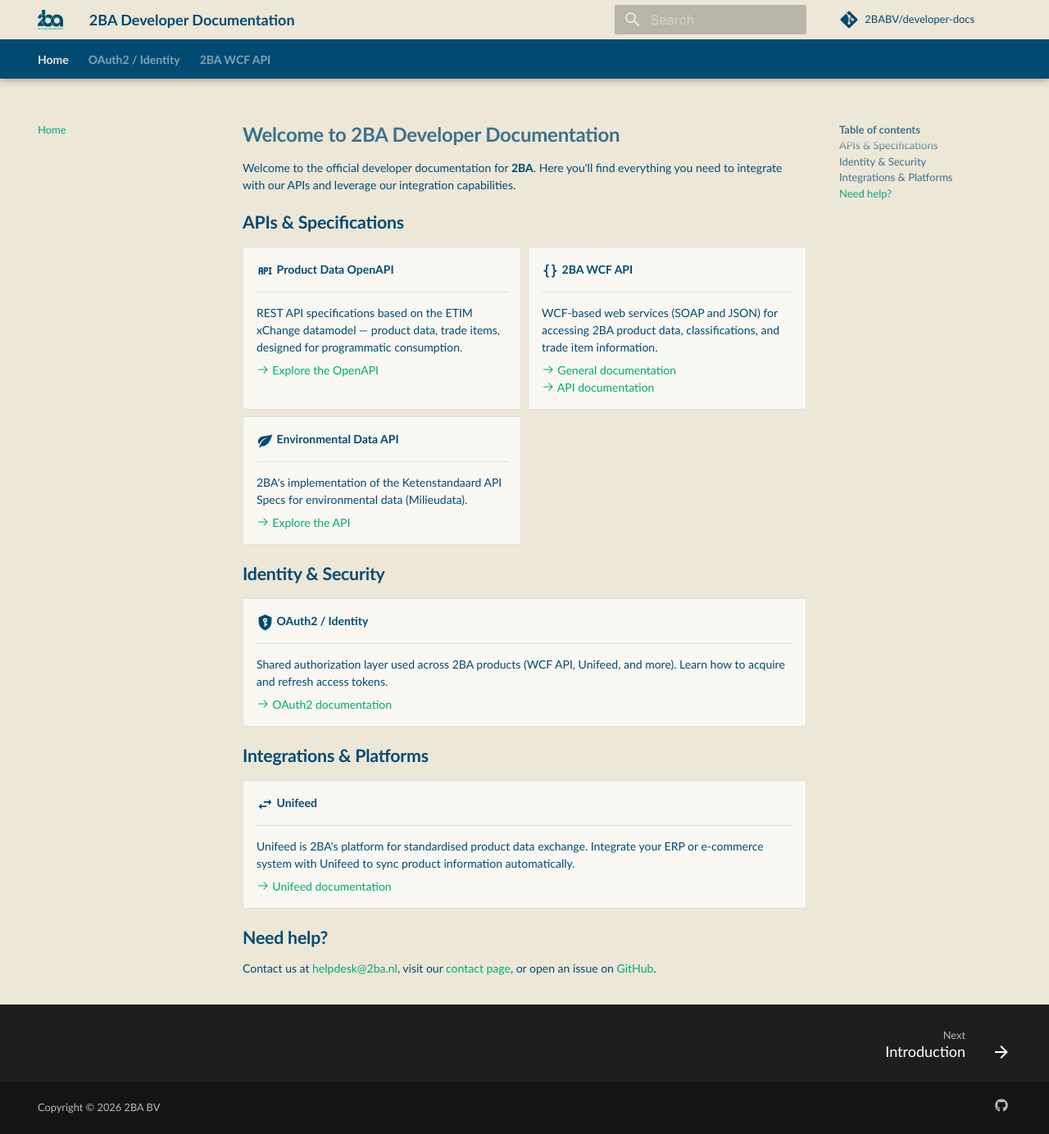
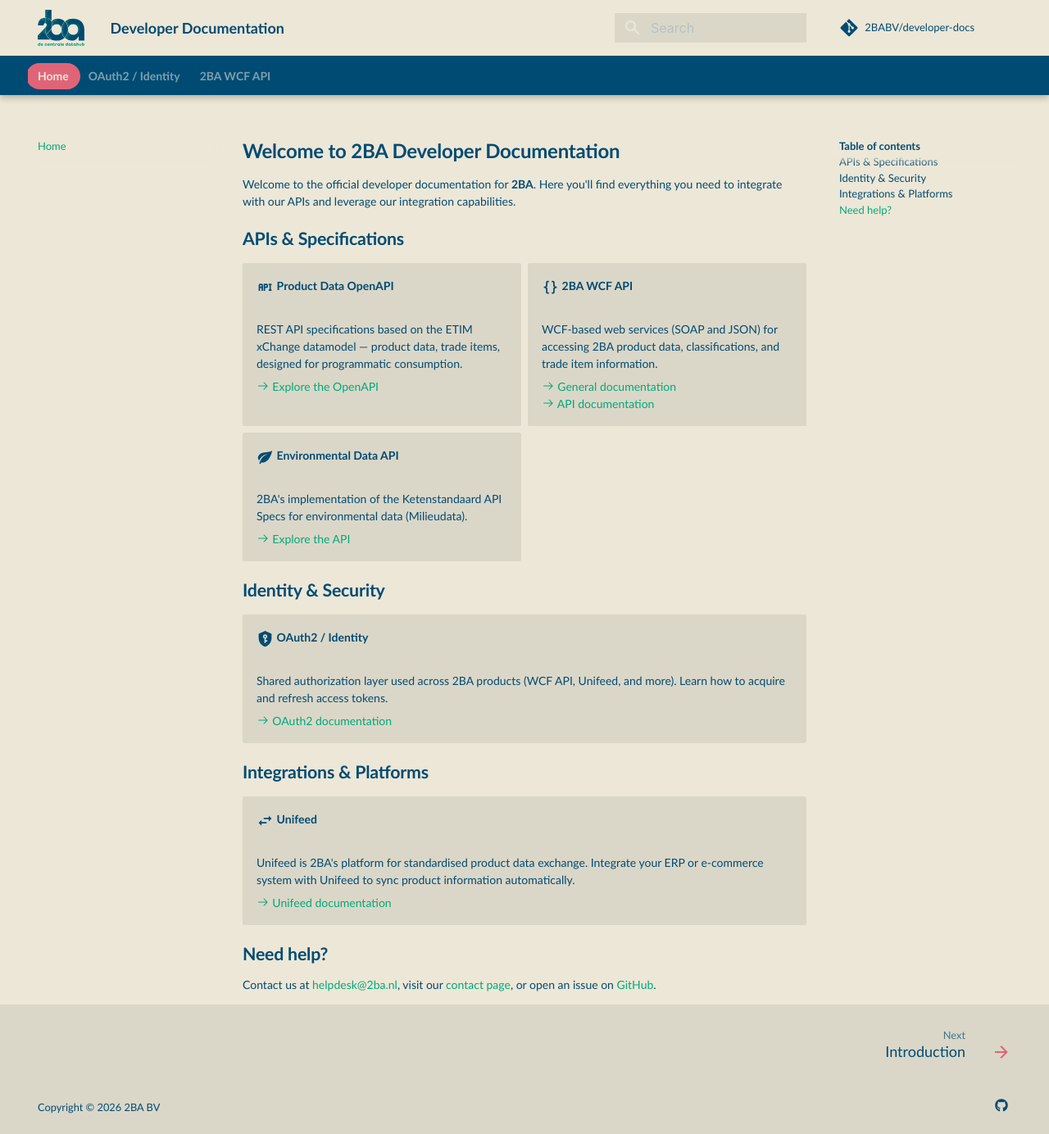
Before and after one commit to 2BABV/developer-docs, an MkDocs documentation site: the page built from docs/index.md, in a window 1280 px wide and 1384 px high. Shown: the whole window at 82% size. Built offline with MkDocs 1.6.1 and Material for MkDocs 9.7.7, drawn with Linux system fonts in a browser that asks for light colours; comment, search, counter and statistics services are not loaded.

Commit message:
Style fixes

```diff
--- a/docs/stylesheets/extra.css
+++ b/docs/stylesheets/extra.css
@@ -1,27 +1,32 @@
 /* 2BA brand colors (Huisstijlgids) */
 :root,
 [data-md-color-scheme="default"] {
-  --md-primary-fg-color:        #004B73; /* 2BA-Blauw */
-  --md-primary-fg-color--light: #1a6a90;
-  --md-primary-fg-color--dark:  #003352;
-  --md-primary-bg-color:        #EDE7D7; /* 2BA-Ivoor licht */
-  --md-primary-bg-color--light: rgba(237, 231, 215, 0.7);
-  --md-accent-fg-color:              #00A97A; /* 2BA-Groen */
-  --md-accent-fg-color--transparent: rgba(0, 169, 122, 0.1);
-  --md-default-bg-color:        #EDE7D7;
-  --md-default-bg-color--light: rgba(237, 231, 215, 0.54);
-  --md-default-bg-color--lighter: rgba(237, 231, 215, 0.26);
-  --md-default-bg-color--lightest: rgba(237, 231, 215, 0.07);
-  --md-default-fg-color:        #004B73;
-  --md-default-fg-color--light: rgba(0, 75, 115, 0.75);
-  --md-default-fg-color--lighter: rgba(0, 75, 115, 0.54);
-  --md-default-fg-color--lightest: rgba(0, 75, 115, 0.12);
-  --md-typeset-a-color:         #00A97A;
-  --md-code-bg-color:           rgba(0, 75, 115, 0.06);
+  --md-primary-fg-color:        var(--color-2ba-blauw);
+  --md-primary-fg-color--light: var(--color-2ba-blauw);
+  --md-primary-fg-color--dark:  var(--color-2ba-blauw);
+  --md-primary-bg-color:        var(--color-2ba-ivoor-licht);
+  --md-primary-bg-color--light: var(--color-2ba-ivoor-donker);
+  --md-accent-fg-color:              var(--color-2ba-groen);
+  --md-accent-fg-color--transparent: var(--color-2ba-warm-geel);
+  --md-default-bg-color:        var(--color-2ba-ivoor-licht);
+  --md-default-bg-color--light: var(--color-2ba-ivoor-licht);
+  --md-default-bg-color--lighter: var(--color-2ba-ivoor-donker);
+  --md-default-bg-color--lightest: var(--color-2ba-ivoor-donker);
+  --md-default-fg-color:        var(--color-2ba-blauw);
+  --md-default-fg-color--light: var(--color-2ba-blauw);
+  --md-default-fg-color--lighter: var(--color-2ba-blauw);
+  --md-default-fg-color--lightest: var(--color-2ba-ivoor-donker);
+  --md-typeset-a-color:         var(--color-2ba-groen);
+  --md-code-bg-color:           var(--color-2ba-ivoor-donker);
 
-  /* 2BA supplementary color palette (Aanvullend kleurenpalet) — for accents, graphs, etc. */
-  --color-2ba-rood:             #E06478;
-  --color-2ba-ivoor-donker:     #DBD7C8;
+  /* 2BA primary brand colors */
+  --color-2ba-blauw:             #004B73;
+  --color-2ba-groen:             #00A97A;
+  --color-2ba-rood:              #E06478;
+  --color-2ba-ivoor-donker:      #DBD7C8;
+  --color-2ba-ivoor-licht:       #EDE7D7;
+
+  /* 2BA supplementary color palette — for accents, graphs, etc. */
   --color-2ba-licht-blauw:      #B3C3C4;
   --color-2ba-zacht-lila:       #B9B3CE;
   --color-2ba-warm-geel:        #E5C875;
@@ -50,49 +55,81 @@ body,
 
 /* Header uses primary fg/bg */
 .md-header {
-  background-color: #EDE7D7;
-  color: #004B73;
+  background-color: var(--color-2ba-ivoor-licht);
+  color: var(--color-2ba-blauw);
 }
 
 .md-header__title {
-  color: #004B73;
+  color: var(--color-2ba-blauw);
+}
+
+/* Enlarge header logo */
+.md-header__button.md-logo img,
+.md-header__button.md-logo svg {
+  height: 2.2rem;
+  width: auto;
 }
 
 /* Navigation tabs */
 .md-tabs {
-  background-color: #004B73;
+  background-color: var(--color-2ba-blauw);
 }
 
 .md-tabs__link {
-  color: rgba(237, 231, 215, 0.8);
+  color: var(--color-2ba-licht-blauw);
 }
 
 .md-tabs__link--active,
 .md-tabs__link:hover {
-  color: #EDE7D7;
+  color: var(--color-2ba-ivoor-licht);
+}
+
+.md-tabs__link--active,
+.md-tabs__link[aria-current="page"],
+.md-tabs__item--active .md-tabs__link {
+  position: relative;
+  color: var(--color-2ba-ivoor-licht);
+  z-index: 0;
+}
+
+.md-tabs__link--active::before,
+.md-tabs__link[aria-current="page"]::before,
+.md-tabs__item--active .md-tabs__link::before {
+  content: "";
+  position: absolute;
+  inset: -0.5em -1em;
+  background-color: var(--color-2ba-rood);
+  border-radius: 999px;
+  z-index: -1;
 }
 
 /* Sidebar active link */
 .md-nav__link--active {
-  color: #00A97A;
+  color: var(--color-2ba-groen);
+}
+
+/* Heading permalink icons */
+.md-typeset .headerlink,
+.md-typeset a.headerlink {
+  color: var(--color-2ba-rood) !important;
 }
 
 /* Buttons */
 .md-button--primary {
-  background-color: #00A97A;
-  border-color: #00A97A;
-  color: #EDE7D7;
+  background-color: var(--color-2ba-groen);
+  border-color: var(--color-2ba-groen);
+  color: var(--color-2ba-ivoor-licht);
 }
 
 .md-button--primary:hover {
-  background-color: #008f68;
-  border-color: #008f68;
+  background-color: var(--color-2ba-blauw);
+  border-color: var(--color-2ba-blauw);
 }
 
 /* Grid cards */
 .grid.cards .card,
 .md-typeset .grid.cards > ul > li {
-  background-color: rgb(249, 247, 241);
+  background-color: var(--color-2ba-ivoor-donker);
 }
 
 /* Condensed layout — fit more content on screen */
@@ -162,14 +199,85 @@ body,
 
 /* Tables */
 .md-typeset table:not([class]) {
-  background-color: rgb(249, 247, 241);
+  background-color: var(--color-2ba-ivoor-donker);
+}
+
+/* Admonitions — recolor 'note' to brand zacht lila accent instead of Material's default blue */
+.md-typeset .admonition.note,
+.md-typeset details.note {
+  border-color: var(--color-2ba-zacht-lila);
+}
+
+.md-typeset .note > .admonition-title,
+.md-typeset .note > summary {
+  background-color: var(--color-2ba-ivoor-licht);
+}
+
+.md-typeset .note > .admonition-title::before,
+.md-typeset .note > summary::before {
+  background-color: var(--color-2ba-zacht-lila);
+}
+
+/* Admonitions — recolor 'info' to brand light blue accent instead of Material's default blue */
+.md-typeset .admonition.info,
+.md-typeset details.info {
+  border-color: var(--color-2ba-licht-blauw);
+}
+
+.md-typeset .info > .admonition-title,
+.md-typeset .info > summary {
+  background-color: var(--color-2ba-ivoor-licht);
+}
+
+.md-typeset .info > .admonition-title::before,
+.md-typeset .info > summary::before {
+  background-color: var(--color-2ba-licht-blauw);
 }
 
 /* Search bar */
 .md-search__input {
-  background-color: rgba(237, 232, 216, 0.15);
+  background-color: var(--color-2ba-ivoor-donker);
 }
 
 .md-search__input::placeholder {
-  color: rgba(237, 232, 216, 0.6);
+  color: var(--color-2ba-licht-blauw);
 }
+
+/* Footer — use dark ivory for a calm, on-brand closing of the page */
+.md-footer {
+  background-color: var(--color-2ba-ivoor-donker);
+}
+
+.md-footer-meta {
+  background-color: var(--color-2ba-ivoor-donker);
+}
+
+.md-footer,
+.md-footer-meta,
+.md-footer__link {
+  color: var(--color-2ba-blauw);
+}
+
+.md-footer__link:hover,
+.md-footer__link:focus {
+  color: var(--color-2ba-groen);
+}
+
+/* Footer copyright/social row */
+.md-footer-meta,
+.md-footer-meta.md-typeset,
+.md-copyright,
+.md-copyright__highlight,
+.md-social__link svg {
+  color: var(--color-2ba-blauw);
+  fill: var(--color-2ba-blauw);
+}
+
+.md-social__link:hover svg {
+  fill: var(--color-2ba-groen);
+}
+
+/* Footer prev/next navigation arrows */
+.md-footer__button svg {
+  fill: var(--color-2ba-rood);
+}
--- a/mkdocs.yml
+++ b/mkdocs.yml
@@ -1,4 +1,4 @@
-site_name: 2BA Developer Documentation
+site_name: Developer Documentation
 site_url: https://developers.2ba.nl
 site_description: Developer documentation for 2BA APIs and integration capabilities.
 site_author: 2BA BV
```
